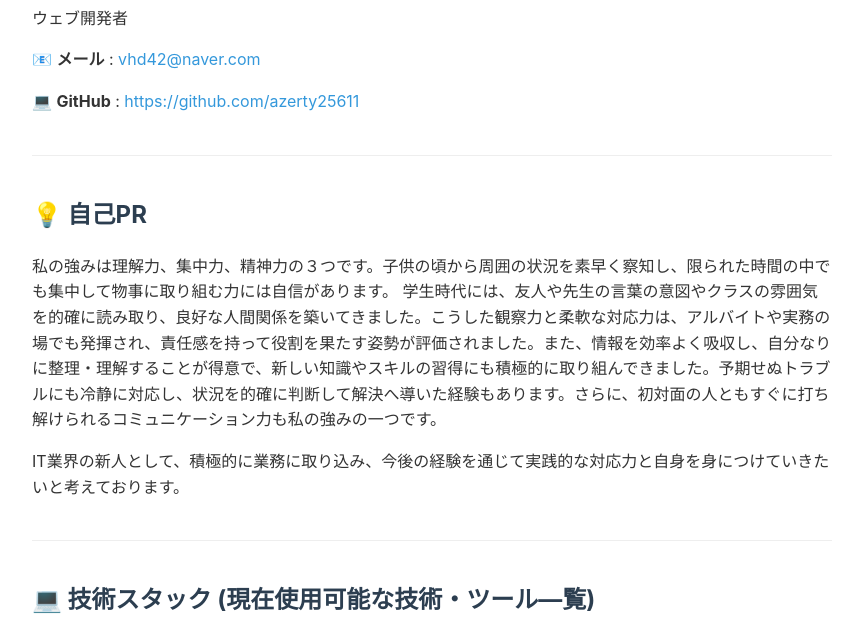
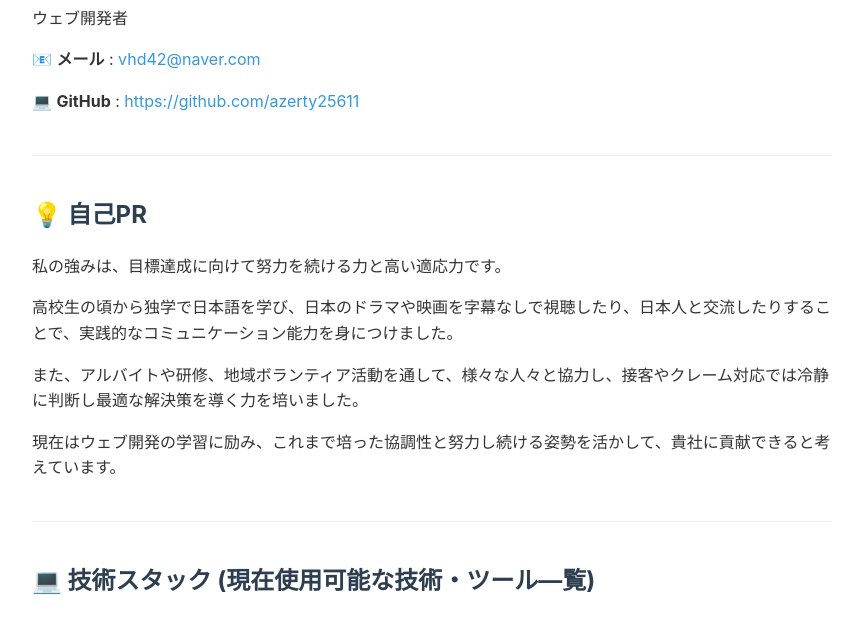
Before and after one commit to azerty25611/azerty25611.github.io, a plain HTML site: page index.html in a window 1280 px wide. Shown: the part 157-800 px from the top of the page, without its empty margins (208-1071 px from the left). Drawn offline with Linux system fonts and the light colour scheme.

Commit message:
Update index.html

```diff
--- a/index.html
+++ b/index.html
@@ -33,8 +33,10 @@
 
     <section>
         <h2>💡 自己PR</h2>
-        <p>私の強みは理解力、集中力、精神力の３つです。子供の頃から周囲の状況を素早く察知し、限られた時間の中でも集中して物事に取り組む力には自信があります。 学生時代には、友人や先生の言葉の意図やクラスの雰囲気を的確に読み取り、良好な人間関係を築いてきました。こうした観察力と柔軟な対応力は、アルバイトや実務の場でも発揮され、責任感を持って役割を果たす姿勢が評価されました。また、情報を効率よく吸収し、自分なりに整理・理解することが得意で、新しい知識やスキルの習得にも積極的に取り組んできました。予期せぬトラブルにも冷静に対応し、状況を的確に判断して解決へ導いた経験もあります。さらに、初対面の人ともすぐに打ち解けられるコミュニケーション力も私の強みの一つです。</p>
-        <p>IT業界の新人として、積極的に業務に取り込み、今後の経験を通じて実践的な対応力と自身を身につけていきたいと考えております。</p>
+        <p>私の強みは、目標達成に向けて努力を続ける力と高い適応力です。</p>
+        <p>高校生の頃から独学で日本語を学び、日本のドラマや映画を字幕なしで視聴したり、日本人と交流したりすることで、実践的なコミュニケーション能力を身につけました。</p>
+        <p>また、アルバイトや研修、地域ボランティア活動を通して、様々な人々と協力し、接客やクレーム対応では冷静に判断し最適な解決策を導く力を培いました。</p>
+        <p>現在はウェブ開発の学習に励み、これまで培った協調性と努力し続ける姿勢を活かして、貴社に貢献できると考えています。</p>
     </section>
 
     <hr class="section-separator">
@@ -139,4 +141,5 @@
 
 </body>
 
+
 </html>
```
